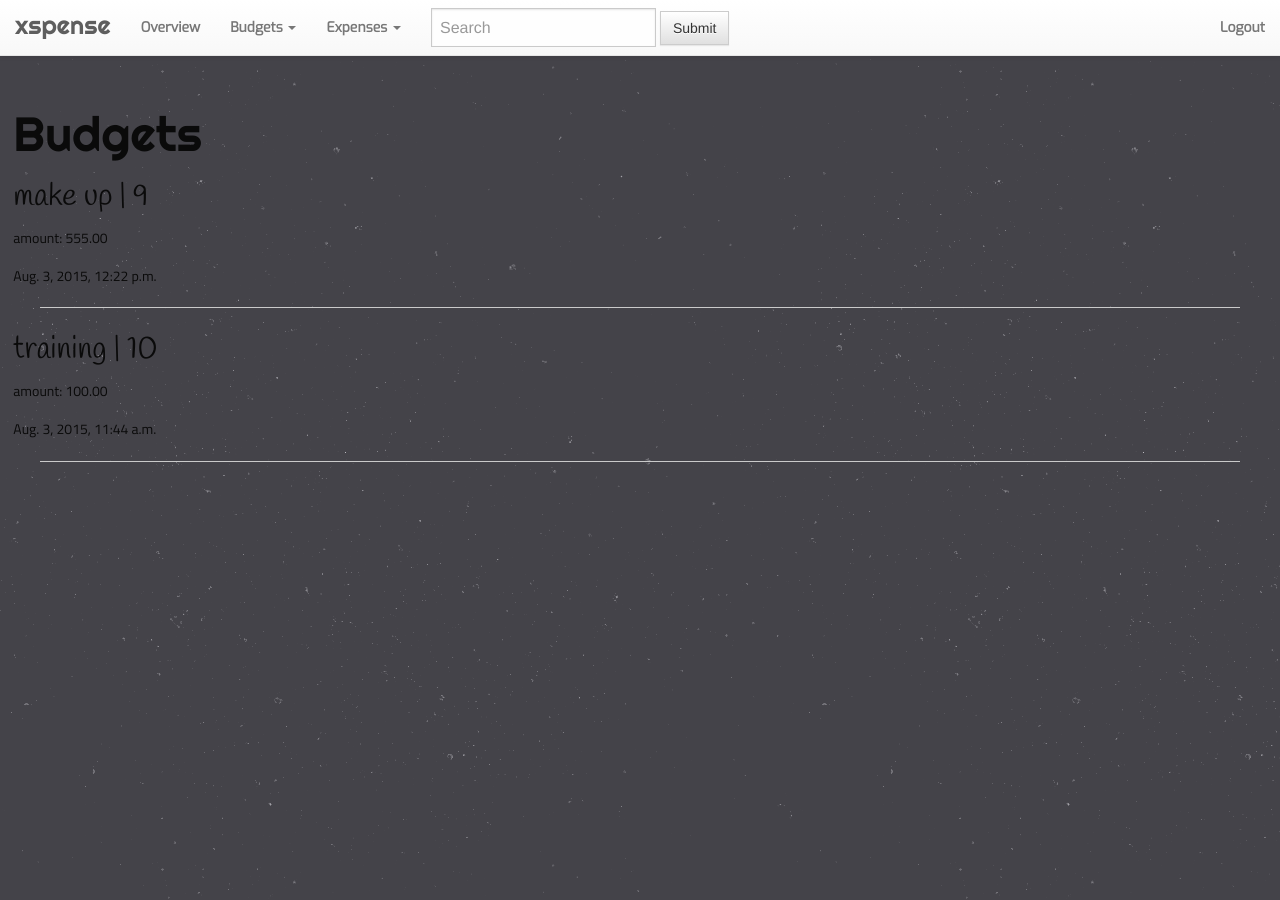
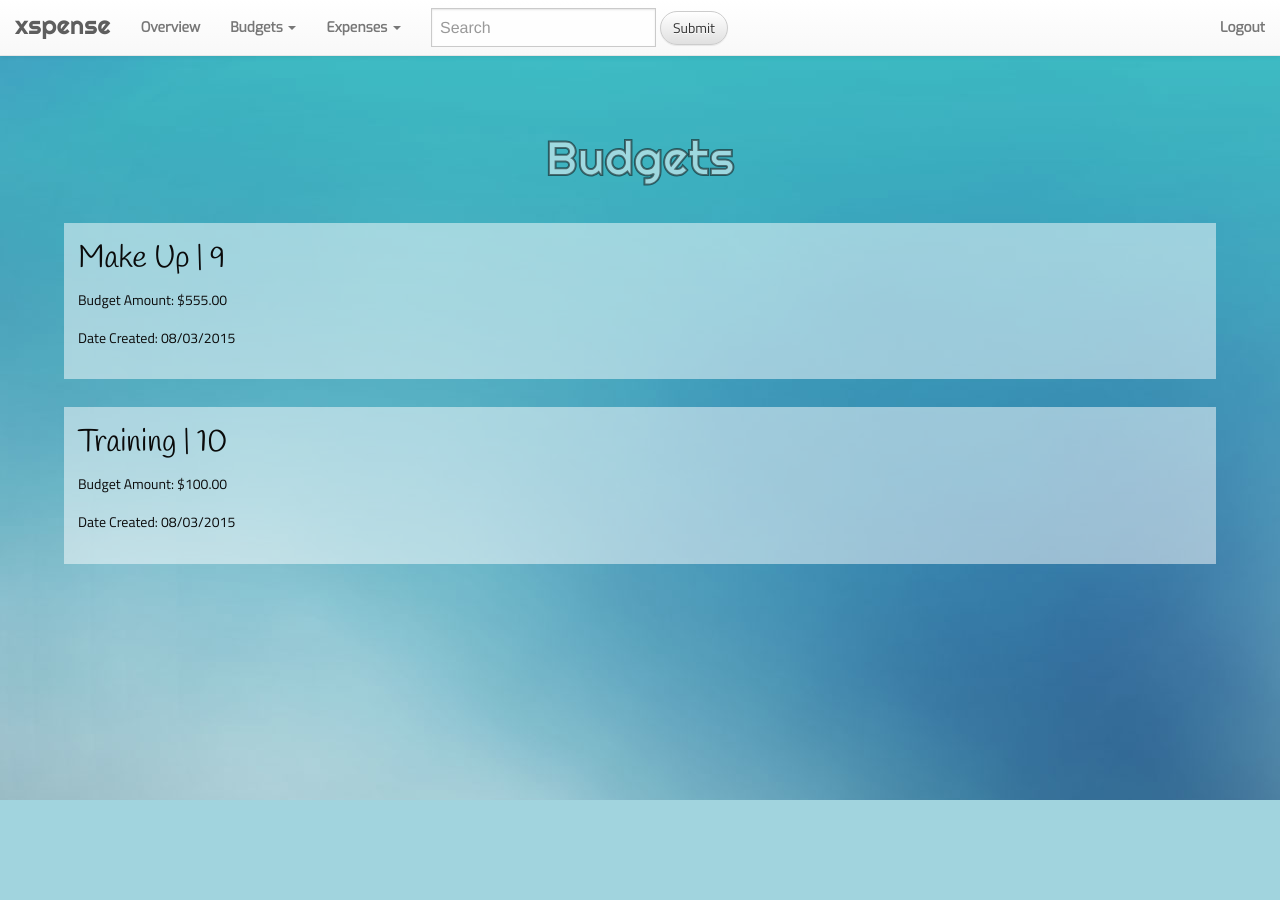
Before and after one commit to shannonphu/xspense, a Django app: page /budgets in a window 1280 px wide. After the commit the page ends 800 px from the top, so only its background shows below. Run offline with Django 3.2, Linux system fonts and the light colour scheme; a user stored in the database is signed in; data comes from the database, SQL or seed files in the repository; both versions use the stored data as it was after the commit; some libraries are stand-ins or nearby versions.

Commit message:
fix UI, start budget page UI

```diff
--- a/app_xspense/static/css/xspense.css
+++ b/app_xspense/static/css/xspense.css
@@ -1,9 +1,6 @@
 body {
   margin-top: 100px;
-  background: url(../img/stardust.png); }
-
-html, body {
-  height: 100%; }
+  background: url(../img/fixed.png); }
 
 h1 {
   font-family: 'Righteous', cursive; }
@@ -18,6 +15,11 @@ p {
   margin: 0 0.8333rem 0 0.8333rem;
   width: auto;
   max-width: 100%; }
+
+.btn {
+  background-color: rgba(255, 255, 255, 0.5);
+  border-radius: 20px;
+  font-family: 'Titillium Web', sans-serif; }
 
 .landing {
   margin-top: -100px;
@@ -116,4 +118,15 @@ div.hidden {
     .budgets .exspense .price {
       text-align: right; }
 
+.budget-page-budget {
+  background-color: rgba(255, 255, 255, 0.5);
+  margin-bottom: 2em;
+  padding: 1em; }
+
+#budgets-title {
+  text-align: center;
+  padding: 0.5em;
+  color: rgba(255, 255, 255, 0.5);
+  -webkit-text-stroke: 2px rgba(0, 0, 0, 0.5); }
+
 /*# sourceMappingURL=xspense.css.map */
--- a/app_xspense/static/css/xspense.scss
+++ b/app_xspense/static/css/xspense.scss
@@ -1,16 +1,12 @@
 $nav-color: navy;
 $nav-button-color: lightgrey;
 $white-opacity: rgba(255,255,255,0.5);
+$black-opacity: rgba(0,0,0,0.5);
 $warning-color: #FEEFB3;
 
 body {
 	margin-top: 100px;
-	//background-color: #5CA4A9;
-	background: url(../img/stardust.png);
-}
-
-html, body {
-height:100%;
+	background: url(../img/fixed.png);
 }
 
 h1 {
@@ -29,6 +25,12 @@ p {
 	margin: 0 0.8333rem 0 0.8333rem;
 	width: auto;
 	max-width: 100%;
+}
+
+.btn {
+	background-color: $white-opacity;
+	border-radius: 20px;
+	font-family: 'Titillium Web', sans-serif;
 }
 
 .landing {
@@ -124,7 +126,7 @@ div.hidden {
 	border-top: none;
 }
 
-// BUDGET POST CSS
+// BUDGET POST OVERVIEW CSS
 .budget {
 	margin-bottom: 2em;
 	font-family: 'Handlee', cursive;
@@ -164,3 +166,17 @@ div.hidden {
 		}
 	}
 }
+
+// BUDGET PAGE CSS
+.budget-page-budget {
+	background-color: $white-opacity;
+	margin-bottom: 2em;
+	padding: 1em;
+}
+
+#budgets-title {
+	text-align: center;
+	padding: 0.5em;
+	color: $white-opacity;
+	-webkit-text-stroke: 2px $black-opacity;
+}
--- a/app_xspense/templates/app_xspense/budgets.html
+++ b/app_xspense/templates/app_xspense/budgets.html
@@ -1,13 +1,12 @@
 {% extends "app_xspense/base.html" %}
 
 {% block content %}
-<div class="row">
-	<h1>Budgets</h1>
+	<h1 id="budgets-title">Budgets</h1>
 	{% for budget in budgets %}
-		<h3>{{ budget.purpose }} | {{ budget.category }}</h3>
-		<p>amount: {{ budget.amount }}</p>
-		<p>{{ budget.date_created }}</p>
-		<hr>
+		<div class="budget-page-budget container" style="width: 90%">
+			<h3>{{ budget.purpose|title }} | {{ budget.category }}</h3>
+			<p>Budget Amount: ${{ budget.amount }}</p>
+			<p>Date Created: {{ budget.date_created|date:"m/d/Y" }}</p>
+		</div>
 	{% endfor %}
-</div>
 {% endblock %}
--- a/app_xspense/templates/app_xspense/new_budget.html
+++ b/app_xspense/templates/app_xspense/new_budget.html
@@ -1,12 +1,14 @@
 {% extends "app_xspense/base.html" %}
 
 {% block content %}
-<form method="POST" class="post-form form col-md-12 center-block">
+
+<form method="POST" class="post-form form container" style="width: 70%">
 	<h2>New Budget</h2>
 	{% csrf_token %}
     {{ form.as_p }}
     <div class="form-group">
-      <input class="btn btn-primary btn-lg btn-block" type="submit" value="Save" name="submit" />
+      <input class="btn btn-lg btn-block" type="submit" value="Save" name="submit" />
     </div>
 </form>
+
 {% endblock %}
--- a/app_xspense/templates/app_xspense/new_expense.html
+++ b/app_xspense/templates/app_xspense/new_expense.html
@@ -3,12 +3,12 @@
 {% block content %}
 
 
-<form method="POST" class="post-form form col-md-12 center-block">
+<form method="POST" class="post-form form container" style="width: 70%">
 	<h2>New Expense</h2>
 	{% csrf_token %}
     {{ form.as_p }}
     <div class="form-group">
-      <input class="btn btn-primary btn-lg btn-block" type="submit" value="Save" name="submit" />
+      <input class="btn btn-lg btn-block" type="submit" value="Save" name="submit" />
     </div>
 </form>
 {% endblock %}
--- a/app_xspense/templates/app_xspense/overview.html
+++ b/app_xspense/templates/app_xspense/overview.html
@@ -32,7 +32,7 @@
 							<div class="exspense row">
 								<div class="small-6 columns">
 									<div class="item">{{ expense.item|title }}</div>
-									<div class="date">{{ expense.date|date:"m/d/ Y" }}</div>
+									<div class="date">{{ expense.date|date:"m/d/Y" }}</div>
 								</div>
 								<div class="small-6 columns">
 									<div class="price">${{ expense.price }}</div>
```
Also changed, not shown: app_xspense/static/img/Elegant_Background-2.jpg (added), app_xspense/static/img/Elegant_Background-3.jpg (added), app_xspense/static/img/Elegant_Background-4.jpg (added), app_xspense/static/img/fixed.png (added), app_xspense/static/img/stardust.png (deleted), app_xspense/static/img/weave_bw.png (deleted), db.sqlite3, 2 other files.
